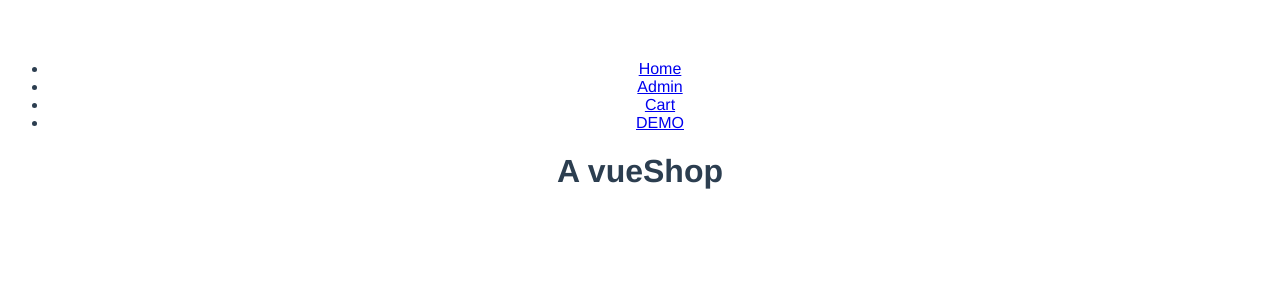
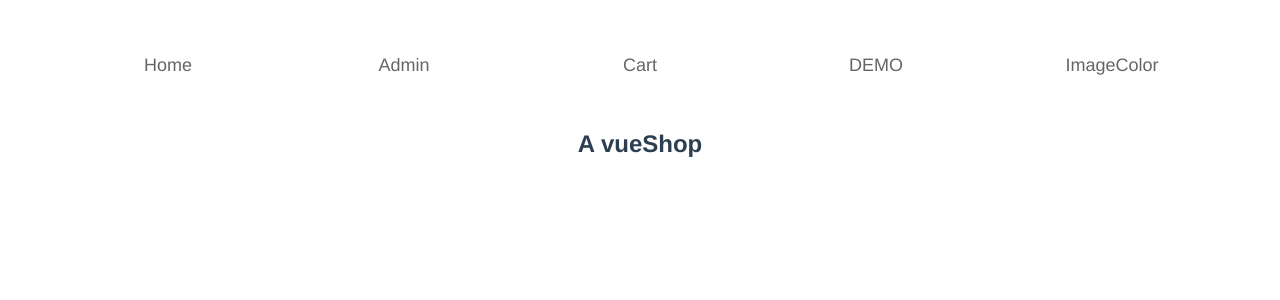
Before and after one commit to joe-Zhiyuan/vueShopDemo, a Vue app in the folder vue-online-shop-frontend/: page /Demo in a window 1280 px wide. Shown: the top 300 px of the page. Built offline with nearby package versions, Linux system fonts and the light colour scheme.

Commit message:
修改-vue修改

```diff
--- a/vue-online-shop-frontend/index.html
+++ b/vue-online-shop-frontend/index.html
@@ -2,7 +2,9 @@
 <html>
   <head>
     <meta charset="utf-8">
+    <!-- 网络图片不能显示  不携带信息 -->
     <meta name="viewport" content="width=device-width,initial-scale=1.0">
+    <meta name="referrer" content="no-referrer" />
     <title>vue-online-shop-frontend</title>
   </head>
   <body>
--- a/vue-online-shop-frontend/src/App.vue
+++ b/vue-online-shop-frontend/src/App.vue
@@ -14,6 +14,9 @@
           </li>
           <li>
             <router-link to="/demo">DEMO</router-link>
+          </li>
+          <li>
+            <router-link to="/imageColor">ImageColor</router-link>
           </li>
         </ul>
       </div>
@@ -35,6 +38,18 @@ export default {
   -moz-osx-font-smoothing: grayscale;
   text-align: center;
   color: #2c3e50;
-  margin-top: 60px;
+}
+.nav_left {
+  display: flex;
+  width: 100%;
+  padding: 50px;
+}
+.nav_left > li {
+  flex: 1;
+  height: 30px;
+  line-height: 30px;
+  text-align: center;
+  font-size: 18px;
+  font-weight: 500;
 }
 </style>
--- /dev/null
+++ b/vue-online-shop-frontend/src/assets/public.css
@@ -0,0 +1,13 @@
+/*公用样式*/
+@charset "utf-8";
+/* CSS Document */
+body,ul,ol,li,p,h1,h2,h3,h4,h5,h6,form,fieldset,table,td,img,div,dl,dt,dd,input{
+	margin:0;padding:0;box-sizing: border-box;}
+body{font-size:12px;font-family: "微软雅黑";}
+img{border:none;}
+li{list-style:none;}
+button{outline:none;}
+input,select,textarea{outline:none;border: none;background: none;}
+textarea{resize:none;}
+a{text-decoration:none;color: #656565;}
+.clear{clear:both;}
--- a/vue-online-shop-frontend/src/main.js
+++ b/vue-online-shop-frontend/src/main.js
@@ -3,6 +3,9 @@
 import Vue from 'vue'
 import App from './App'
 import router from './router'
+
+// 公共css
+import './assets/public.css'
 
 // axios
 import axios from 'axios'
--- /dev/null
+++ b/vue-online-shop-frontend/src/pages/imageColor/Index.vue
@@ -0,0 +1,52 @@
+<template>
+  <div>
+    <ul>
+      <li v-for="item of imageArr" :key="item.id">
+        <img :src=item.url :alt=item.title>
+        <p>{{item.title}}</p>
+      </li>
+    </ul>
+  </div>
+</template>
+
+<script>
+export default {
+  name: "imageColor",
+  data() {
+    return {
+      imageArr: [
+        {
+          id: "01",
+          url: "https://i2.hdslb.com/bfs/archive/b09cdff52881edeb4fea45b3dfd285bad7ac8a15.jpg",
+          title: "あの夏が飽和する(那个夏日已然饱和) / ましろ",
+        },
+        {
+          id: "02",
+          url: "https://i1.hdslb.com/bfs/archive/b395b55ce0d899c2a4cf0c7a9c32d304c69c9d15.jpg",
+          title: "エバ/ メリッサ・キンレンカ Cover",
+        },
+        {
+          id: "03",
+          url: "https://i0.hdslb.com/bfs/archive/f59c90c1ae388709f2fc13d86de79876df8b8c1b.jpg",
+          title: "Hail Holy Queen【にじさんじ/レヴィ・エリファ】",
+        },
+        {
+          id: "04",
+          url: "https://i2.hdslb.com/bfs/archive/7210ea4fb1f780af39edfebe854ba7bd69882c4c.jpg",
+          title: "KING / 梅丽莎•金莲花 Cover",
+        },
+        {
+          url: "https://i1.hdslb.com/bfs/archive/ade22244a23ecc510c3e6e53ee339b52dbe9b79c.jpg",
+          title: "我叫了应召女郎然后你就来了 / レヴィ・エリファ Cover",
+        },
+      ],
+    };
+  },
+};
+</script>
+
+<style scoped>
+img {
+  width: 400px;
+}
+</style>
--- a/vue-online-shop-frontend/src/router/index.js
+++ b/vue-online-shop-frontend/src/router/index.js
@@ -12,11 +12,13 @@ import New from '@/pages/admin/New'
 import Products from '@/pages/admin/Products'
 import Edit from '@/pages/admin/Edit'
 
+// ImageCOlor 图片背景色获取设置
+import ImageColor from '@/pages/imageColor/Index'
+
 Vue.use(Router)
 
 export default new Router({
-  routes: [
-    {
+  routes: [{
       path: '/',
       name: 'home',
       component: Home
@@ -25,8 +27,7 @@ export default new Router({
       path: '/admin',
       // name: 'Admin',
       component: Index,
-      children: [
-        {
+      children: [{
           path: 'new',
           name: 'New',
           component: New
@@ -52,6 +53,11 @@ export default new Router({
       path: '/Demo',
       name: 'Demo',
       component: Demo
+    },
+    { // 根据图片获取图片主颜色 设置背景色等
+      path: '/ImageColor',
+      name: 'ImageColor',
+      component: ImageColor
     }
   ]
 })
```
